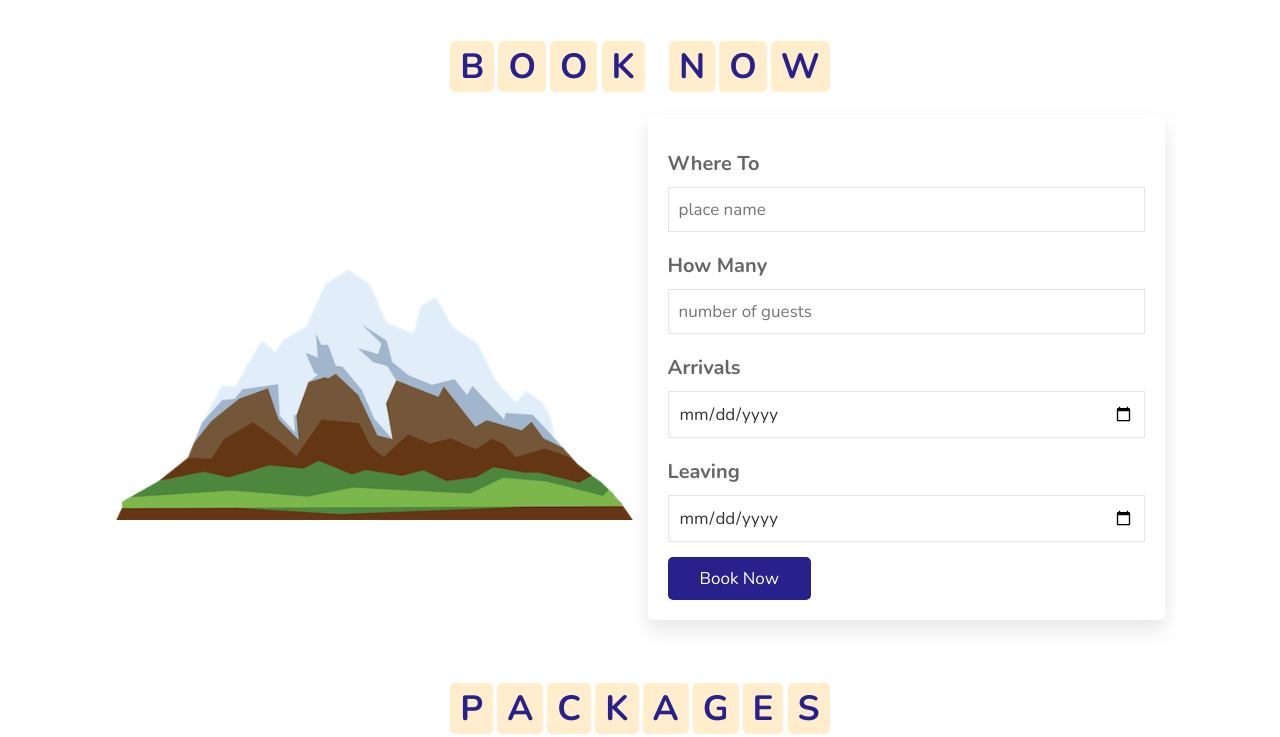
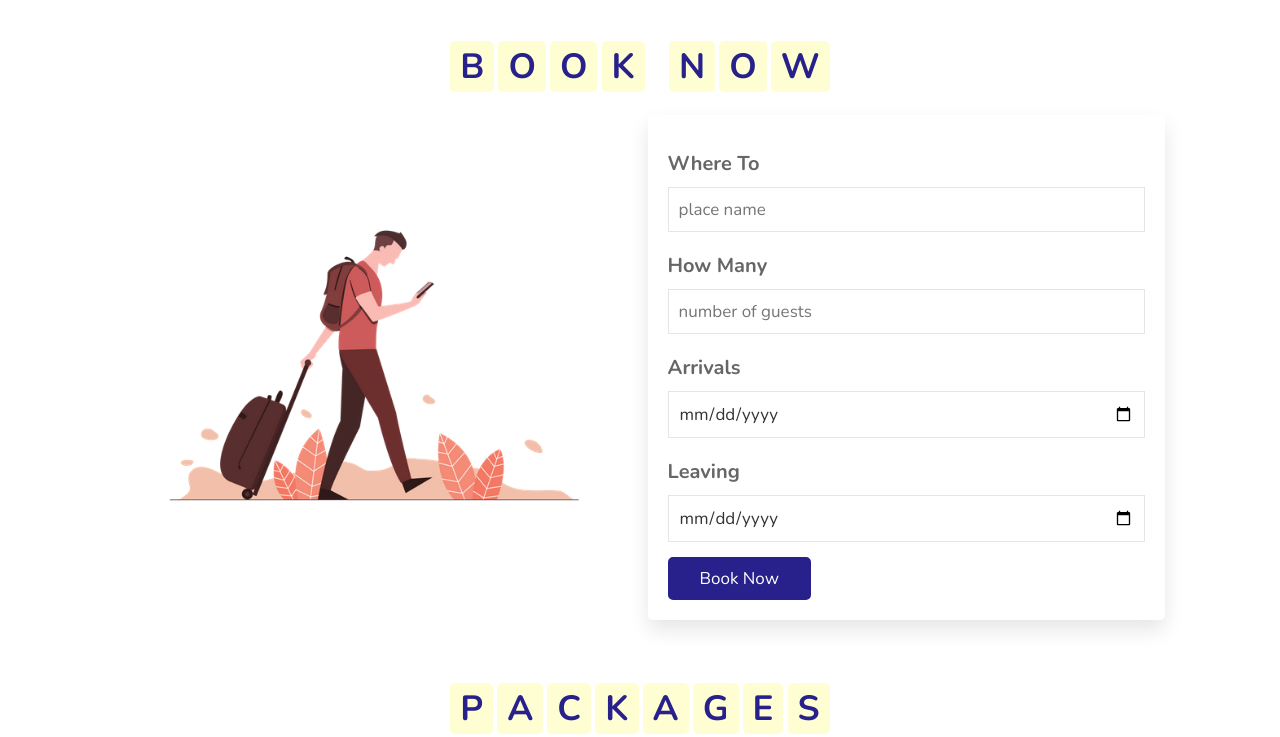
Before and after one commit to mkthakur771/Tour-and-Travel, a plain HTML site: page index.html in a window 1280 px wide. Shown: the part 802-1539 px from the top of the page. Drawn offline with nearby package versions, Linux system fonts and the light colour scheme.

Commit message:
book now image

```diff
--- a/index.html
+++ b/index.html
@@ -112,7 +112,7 @@
         <div class="row">
 
             <div class="image">
-                <img src="images/mountain.png" alt="">
+                <img src="images/traveling.webp" alt="">
             </div>
 
             <form action="">
--- a/style.css
+++ b/style.css
@@ -37,7 +37,7 @@ section{
 
 .heading span{
   font-size: 3.5rem;
-  background:rgba(255, 165, 0,.2);
+  background:rgba(255, 248, 35, 0.2);
   color:var(--orange);
   border-radius: .5rem;
   padding:.2rem 1rem;
```
Also changed, not shown: images/traveling.webp (added).
